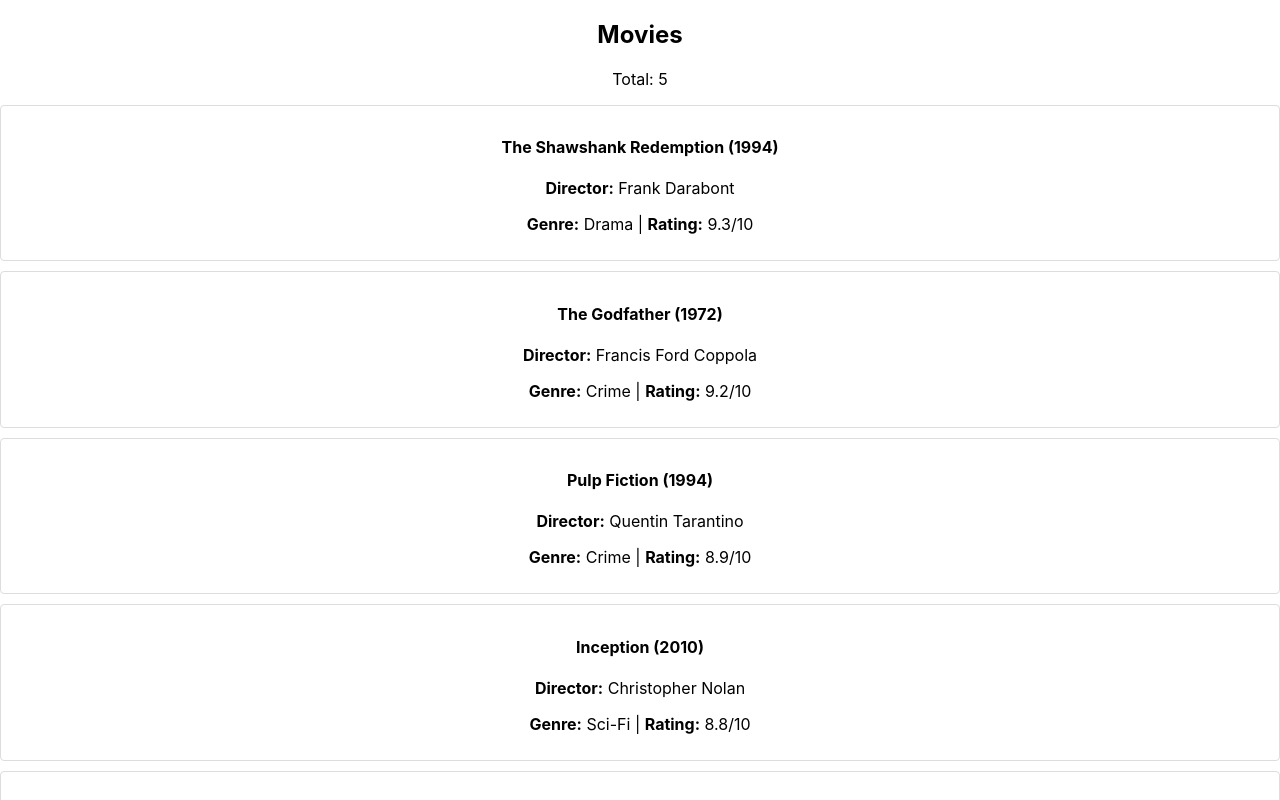
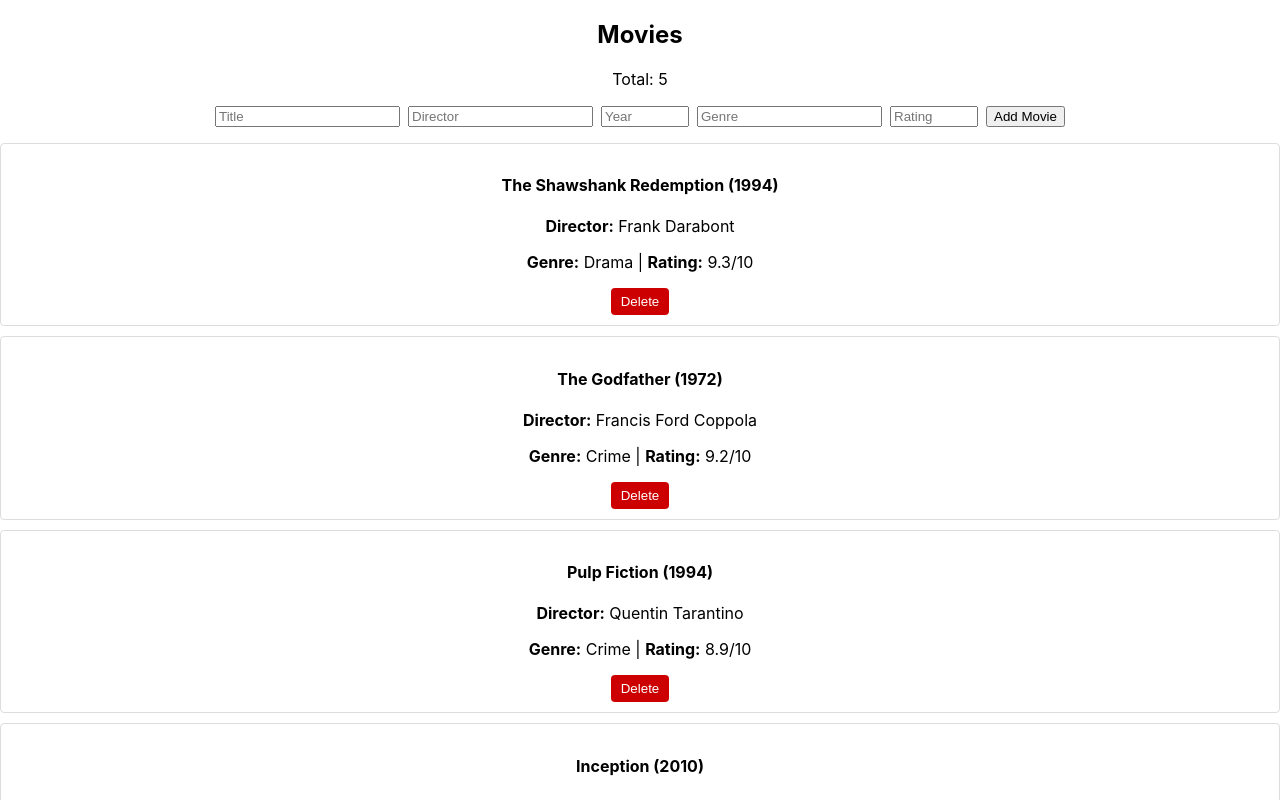
Before and after one commit to yanMcG/webDevClassCA, a React (Create React App) app in the folder my-app/: page / in a window 1280 px wide. Shown: the top 800 px of the page. Built offline with nearby package versions, Linux system fonts and the light colour scheme; no server answers.

Commit message:
Update movieList.js

```diff
--- a/my-app/src/components/movieList.js
+++ b/my-app/src/components/movieList.js
@@ -6,18 +6,37 @@
     let [loading, setLoading] = useState(true);
     let [error, setError] = useState(null);
 
+    // form state for adding a movie
+    let [form, setForm] = useState({ title: '', director: '', year: '', genre: '', rating: '' });
+
     let fetchMovies = useCallback(async (preferServer = true) => {
         setLoading(true);
         setError(null);
         let loaded = false;
 
-
+        if (preferServer) {
+            try {
+                const res = await axios.get('http://localhost:3001/movies');
+                setMovies(res.data || []);
+                loaded = true;
+            } catch (err) {
+                console.warn('JSON Server fetch failed:', err.message);
+            }
+        }
 
         if (!loaded) {
-            // Final fallback: dynamic import from src (works because build includes it)
+            try {
+                const res = await axios.get('/data/movies.json');
+                setMovies(res.data || []);
+                loaded = true;
+            } catch (err) {
+                console.warn('/data/movies.json fetch failed:', err.message);
+            }
+        }
+
+        if (!loaded) {
             try {
                 let mod = await import('../data/movies.json');
-                // Some bundlers expose default, others export the array directly
                 setMovies(mod.default || mod);
                 loaded = true;
             } catch (err) {
@@ -33,19 +52,82 @@
         fetchMovies(true);
     }, [fetchMovies]);
 
+    const handleChange = (e) => {
+        const { name, value } = e.target;
+        setForm(prev => ({ ...prev, [name]: value }));
+    };
+
+    const addMovie = async (evt) => {
+        if (evt && evt.preventDefault) evt.preventDefault();
+        setError(null);
+
+        const newMovie = {
+            title: form.title || `New Movie ${movies.length + 1}`,
+            director: form.director || 'Unknown',
+            year: parseInt(form.year) || new Date().getFullYear(),
+            genre: form.genre || 'Unknown',
+            rating: parseFloat(form.rating) || 0
+        };
+
+        try {
+            const res = await axios.post('http://localhost:3001/movies', newMovie);
+            // if server responded, refresh from server
+            if (res && res.status >= 200 && res.status < 300) {
+                fetchMovies(true);
+                setForm({ title: '', director: '', year: '', genre: '', rating: '' });
+                return;
+            }
+        } catch (err) {
+            console.warn('POST to JSON Server failed, adding locally:', err.message);
+            // fallback: add locally to state with a generated id
+            const maxId = movies.reduce((max, m) => Math.max(max, m.id || 0), 0);
+            setMovies(prev => [...prev, { id: maxId + 1, ...newMovie }]);
+            setForm({ title: '', director: '', year: '', genre: '', rating: '' });
+            setError('JSON Server not reachable — movie added locally only.');
+        }
+    };
+
+    const deleteMovie = async (id) => {
+        setError(null);
+        try {
+            const res = await axios.delete(`http://localhost:3001/movies/${id}`);
+            if (res && res.status >= 200 && res.status < 300) {
+                fetchMovies(true);
+                return;
+            }
+        } catch (err) {
+            console.warn('DELETE to JSON Server failed, removing locally:', err.message);
+            setMovies(prev => prev.filter(m => m.id !== id));
+            setError('JSON Server not reachable — movie removed locally only.');
+        }
+    };
+
     if (loading) return <div id="movieList">Loading movies...</div>;
-
 
     return (
         <div id="movieList">
             <h2>Movies</h2>
+            {error && <p style={{ color: 'red' }}>{error}</p>}
             <p>Total: {movies.length}</p>
+
+            <form onSubmit={addMovie} style={{ marginBottom: 16 }}>
+                <input name="title" placeholder="Title" value={form.title} onChange={handleChange} style={{ marginRight:8 }} />
+                <input name="director" placeholder="Director" value={form.director} onChange={handleChange} style={{ marginRight:8 }} />
+                <input name="year" placeholder="Year" value={form.year} onChange={handleChange} style={{ width:80, marginRight:8 }} />
+                <input name="genre" placeholder="Genre" value={form.genre} onChange={handleChange} style={{ marginRight:8 }} />
+                <input name="rating" placeholder="Rating" value={form.rating} onChange={handleChange} style={{ width:80, marginRight:8 }} />
+                <button type="submit">Add Movie</button>
+            </form>
+
             <ul style={{ listStyle: 'none', padding: 0 }}>
                 {movies.map(m => (
                     <li key={m.id} style={{ margin: '10px 0', padding: 10, border: '1px solid #ddd', borderRadius: 4 }}>
                         <h4>{m.title} ({m.year})</h4>
                         <p><strong>Director:</strong> {m.director}</p>
                         <p><strong>Genre:</strong> {m.genre} | <strong>Rating:</strong> {m.rating}/10</p>
+                        <div>
+                            <button onClick={() => deleteMovie(m.id)} style={{ backgroundColor:'#c00', color:'#fff', border:'none', padding:'6px 10px', borderRadius:4, cursor:'pointer' }}>Delete</button>
+                        </div>
                     </li>
                 ))}
             </ul>
```
